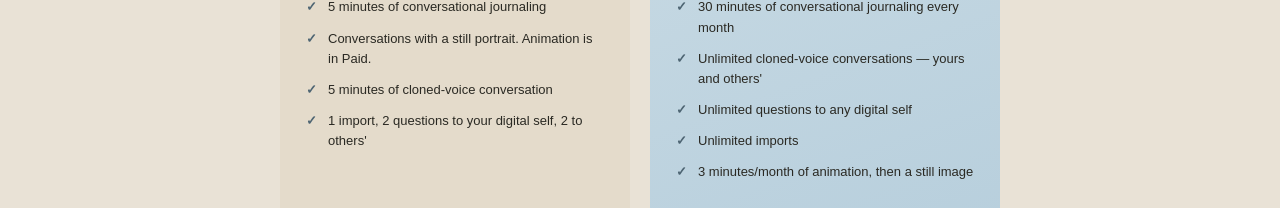
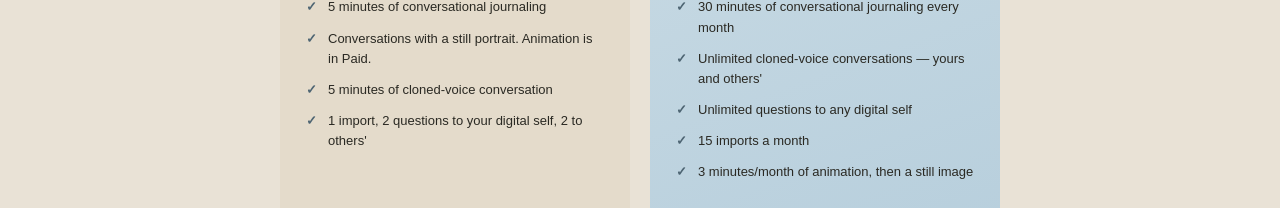
Before and after one commit to hotomski/holomost, a Next.js app: page / in a window 1280 px wide. Shown: the part 4694-4902 px from the top of the page. Built offline with nearby package versions, Linux system fonts and the light colour scheme; a web font is replaced by a local one.

Commit message:
Pricing: paid tier has 15 imports a month
Co-Authored-By: Claude Fable 5.1 <noreply@anthropic.com>

```diff
--- a/app/page.tsx
+++ b/app/page.tsx
@@ -77,7 +77,7 @@ const PRICING_TIERS = [
       "30 minutes of conversational journaling every month",
       "Unlimited cloned-voice conversations — yours and others'",
       "Unlimited questions to any digital self",
-      "Unlimited imports",
+      "15 imports a month",
       "3 minutes/month of animation, then a still image",
     ],
     cta: "Upgrade",
```
